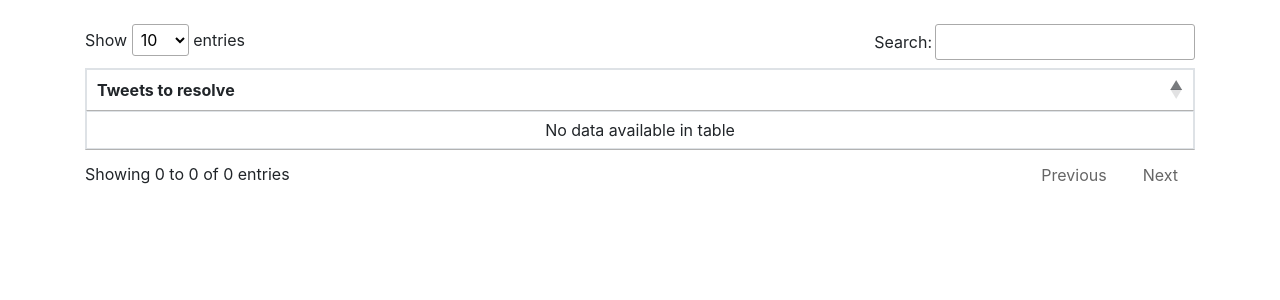
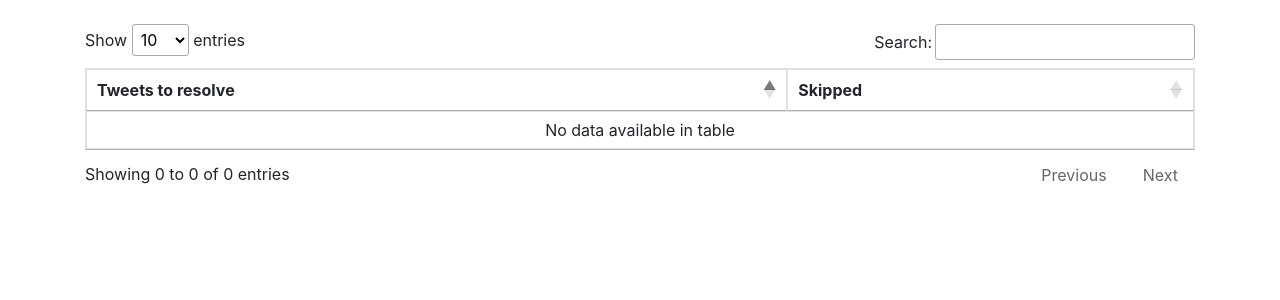
Before and after one commit to Angeluz-07/Tweets-Analysis-CMU-ESPOL, a Django app: page /problematic-tweet-relations in a window 1280 px wide. Shown: the part 56-356 px from the top of the page. Run offline with Django 3.2, Linux system fonts and the light colour scheme; the visitor is signed in with stand-in values (Sample User, id 1); data that the repository does not hold is empty; some libraries are stand-ins or nearby versions.

Commit message:
#18 add skipped column

```diff
--- a/web_app/analisis/templates/analisis/problematic_tweet_relations.html
+++ b/web_app/analisis/templates/analisis/problematic_tweet_relations.html
@@ -14,14 +14,20 @@
 			<thead>
 			<tr>
 				<th>Tweets to resolve</th>
+				<th>Skipped</th>
 			</tr>
 			</thead>
 			<tbody>
 			{% for item in trs %}
 				<tr>
-				<td>
-				<a href="{% url 'resolve_tweet_relation' item.id %}">Tweet Relation {{ item.id }}</a>
-				</td>
+					<td>
+					<a href="{% url 'resolve_tweet_relation' item.id %}">Tweet Relation {{ item.id }}</a>
+					</td>
+					<td>
+						{% if item.is_skipped is not None%}
+							{{ item.is_skipped }}
+						{% endif %}
+					</td>
 				</tr>
 			{% endfor %}
 			</tbody>
```
